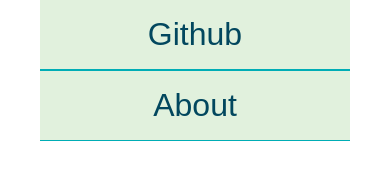
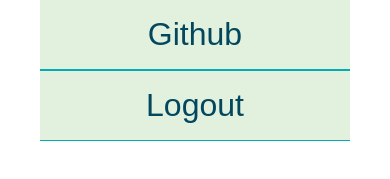
Before and after one commit to enes9103/042_React_Recipe_App, a React (Create React App) app: page /details in a window 390 px wide. Shown: the part 149-328 px from the top of the page. Built offline with nearby package versions, Linux system fonts and the light colour scheme.

Commit message:
Hamburger Menu added

```diff
--- a/src/components/navbar/Navbar.jsx
+++ b/src/components/navbar/Navbar.jsx
@@ -1,12 +1,13 @@
 
 import React, { useState } from 'react'
 import { Nav,Logo,Hamburger,MenuLink,Menu } from './NavbarStyles'
+// import {GiHamburgerMenu} from 'react-icons/gi'               //Hamburger menünün react-icons'lardan alınıp yapılması
 
 const Navbar = () => {
   const [isOpen, setIsOpen] = useState(false);
   return (
     <Nav>
-      <Logo to>
+      <Logo to="/home">
         <i>{"<Clarusway>"}</i>
         <span>recipe</span>
       </Logo>
@@ -14,12 +15,13 @@
         <span/>
         <span/>
         <span/>
+        {/* <GiHamburgerMenu/>    //Hamburger menünün react-icons'lardan alınıp yapılması */}
       </Hamburger>
 
       <Menu openMenu = {!isOpen}>
-        <MenuLink to="/about">About</MenuLink>
+        <MenuLink onClick={()=>setIsOpen(!isOpen)} to="/about">About</MenuLink>
         <MenuLink to="/github">Github</MenuLink>
-        <MenuLink to="/about">About</MenuLink>
+        <MenuLink onClick={()=>setIsOpen(!isOpen)} to="/">Logout</MenuLink>
       </Menu>
 
     </Nav>
```
